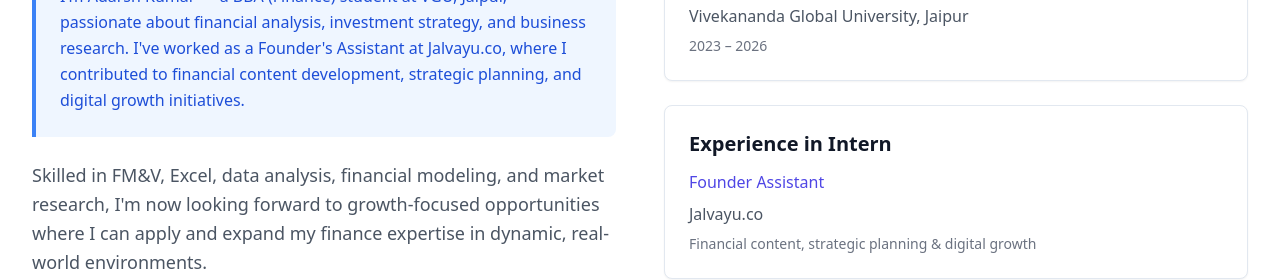
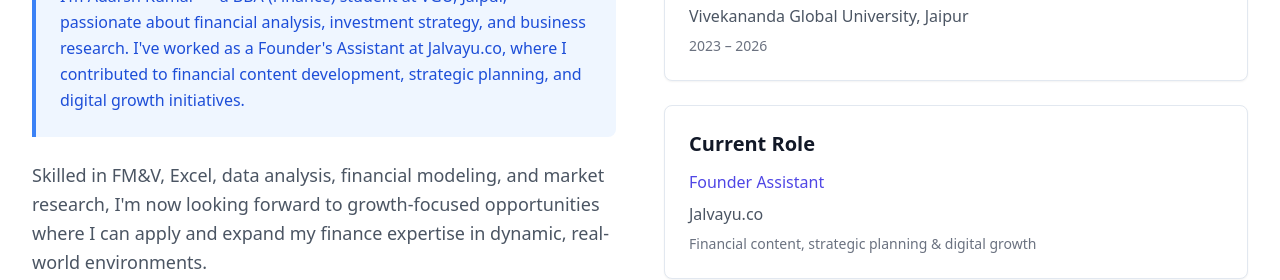
Before and after one commit to adarshkumar0501/finance-brand-builder, a React (Vite) app: page / in a window 1280 px wide. Shown: the part 1400-1680 px from the top of the page. Built offline with nearby package versions, Linux system fonts and the light colour scheme.

Commit message:
Reverted to commit 1c58198de58416e3514d0a5206b8748c0bb76d6f

```diff
--- a/src/components/About.tsx
+++ b/src/components/About.tsx
@@ -64,7 +64,7 @@ const About = () => {
 
             <Card className="hover:shadow-lg transition-shadow duration-200">
               <CardContent className="p-6">
-                <h3 className="text-xl font-semibold text-gray-900 mb-3">Experience in Intern</h3>
+                <h3 className="text-xl font-semibold text-gray-900 mb-3">Current Role</h3>
                 <div className="space-y-2">
                   <p className="font-medium text-indigo-600">Founder Assistant</p>
                   <p className="text-gray-600">Jalvayu.co</p>
```
